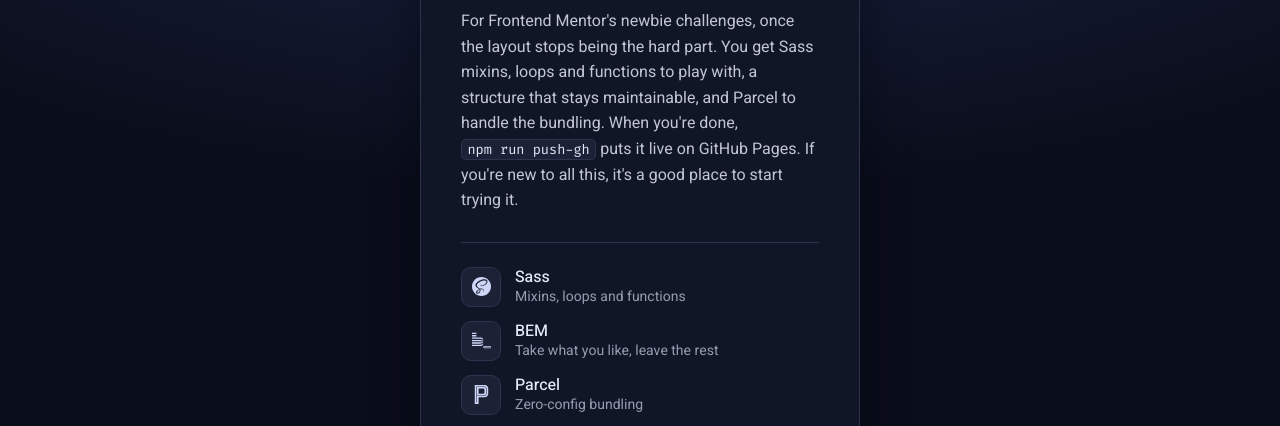
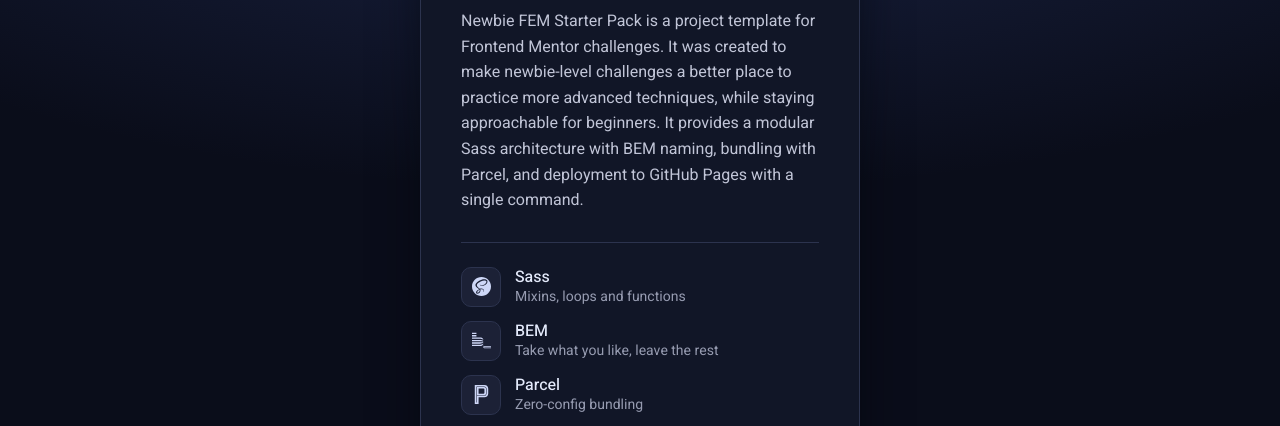
Before and after one commit to JDevlinDev/newbie-fem-starter, a website built with Parcel: page src/index.html in a window 1280 px wide. Shown: the part 207-633 px from the top of the page. Built offline with nearby package versions, Linux system fonts and the light colour scheme.

Commit message:
Rewrite demo card intro in a documentation tone

```diff
--- a/src/index.html
+++ b/src/index.html
@@ -23,10 +23,11 @@
         </p>
         <h1 class="card__title">Newbie FEM Starter Pack</h1>
         <p class="card__text">
-          For Frontend Mentor's newbie challenges, once the layout stops being the hard part. You
-          get Sass mixins, loops and functions to play with, a structure that stays maintainable,
-          and Parcel to handle the bundling. When you're done, <code>npm run push-gh</code> puts it
-          live on GitHub Pages. If you're new to all this, it's a good place to start trying it.
+          Newbie FEM Starter Pack is a project template for Frontend Mentor challenges. It was
+          created to make newbie-level challenges a better place to practice more advanced
+          techniques, while staying approachable for beginners. It provides a modular Sass
+          architecture with BEM naming, bundling with Parcel, and deployment to GitHub Pages with a
+          single command.
         </p>
         <ul class="tools">
           <li class="tools__item">
```
